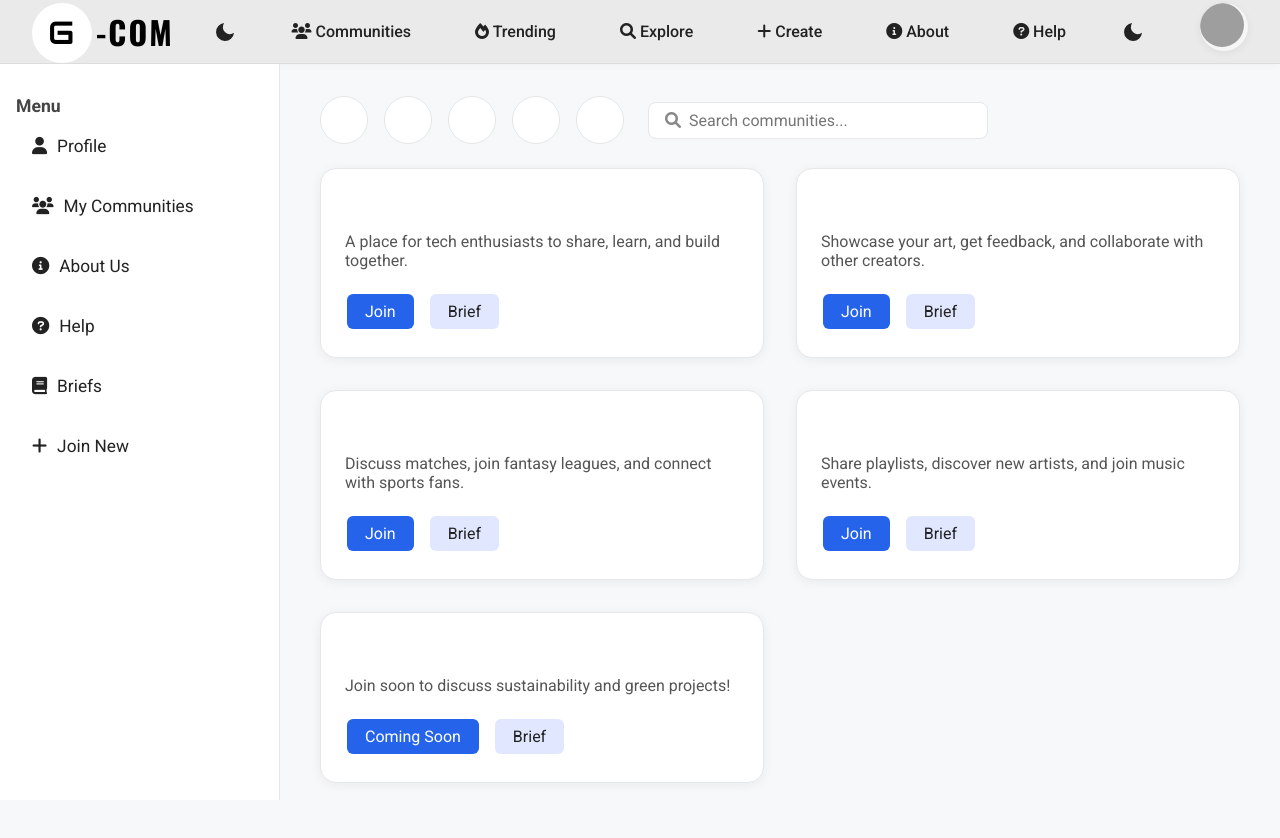
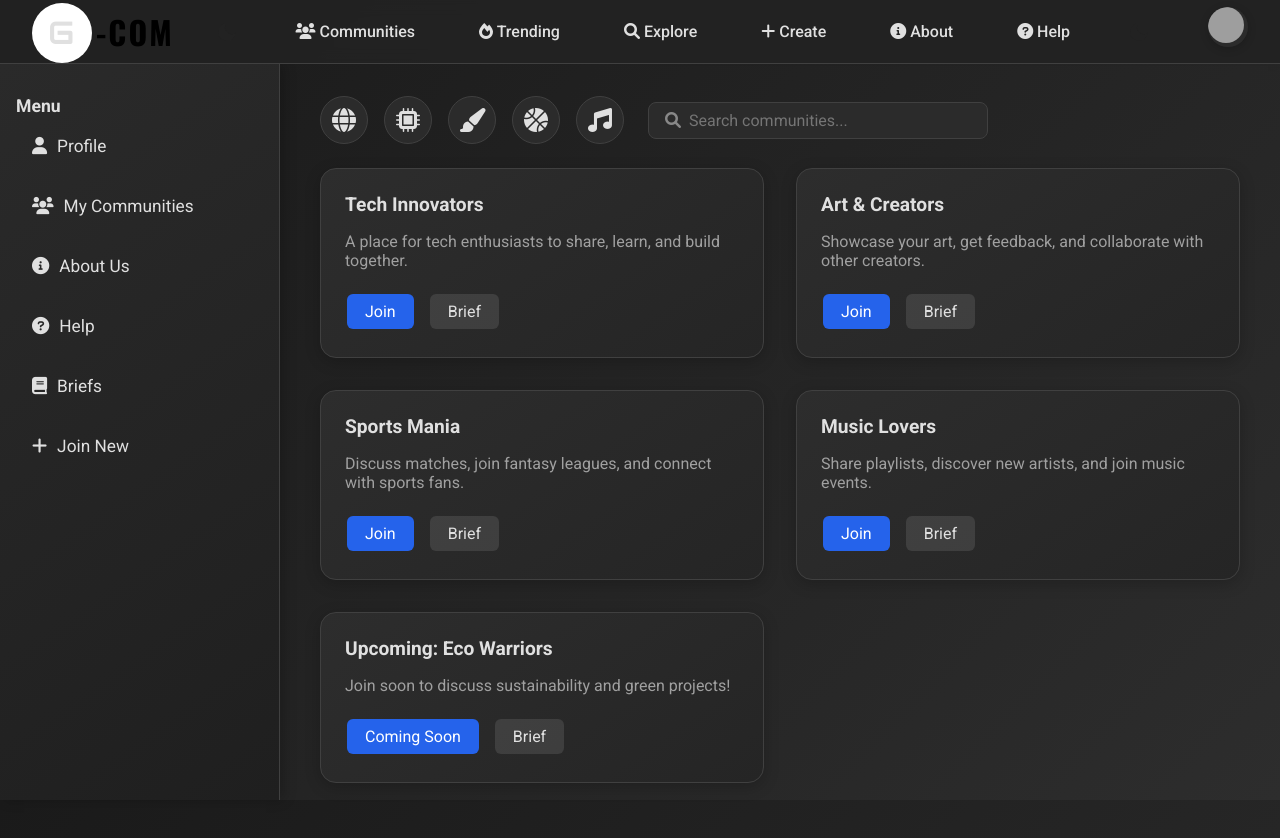
Before and after one commit to shwetnawale/gcom, a plain HTML site: page gcomm/home.html in a window 1280 px wide. Drawn offline with nearby package versions, Linux system fonts and the light colour scheme; grey boxes are pictures that could not be loaded.

Commit message:
Refactor home page layout and styles for improved aesthetics and usability

```diff
--- a/gcomm/home.html
+++ b/gcomm/home.html
@@ -15,16 +15,18 @@
         body {
             margin: 0;
             font-family: 'Roboto', Arial, sans-serif;
-            background: #f7f8fa;
+            background: linear-gradient(135deg, #1a1a1a 0%, #2d2d2d 100%);
+            color: #e0e0e0;
         }
         .navbar {
             display: flex;
             align-items: center;
             justify-content: space-between;
-            background: #eaeaea;
+            background: rgba(35, 35, 35, 0.9);
             padding: 0 32px;
             height: 64px;
-            border-bottom: 1px solid #ddd;
+            border-bottom: 1px solid #404040;
+            backdrop-filter: blur(8px);
         }
         .logo {
             display: flex;
@@ -34,11 +36,13 @@
             font-family: 'Audiowide', cursive;
             font-size: 2rem;
             margin-right: 4px;
+            color: #e0e0e0;
         }
         .brand {
             font-family: 'Oswald', sans-serif;
             font-size: 1.3rem;
             font-weight: 700;
+            color: #e0e0e0;
         }
         .menu-bar {
             display: flex;
@@ -47,15 +51,15 @@
         }
         .menu-bar a {
             text-decoration: none;
-            color: #222;
+            color: #e0e0e0;
             font-weight: 500;
             font-size: 1rem;
             padding: 8px 16px;
             border-radius: 6px;
-            transition: background 0.2s;
+            transition: all 0.2s;
         }
         .menu-bar a:hover {
-            background: #dbeafe;
+            background: rgba(255, 255, 255, 0.1);
         }
         .profile {
             display: flex;
@@ -65,9 +69,10 @@
             width: 40px;
             border-radius: 50%;
             overflow: hidden;
-            background: #f6f6f6;
-            box-shadow: 0 2px 8px rgba(0,0,0,0.06);
+            background: rgba(45, 45, 45, 0.9);
+            box-shadow: 0 2px 8px rgba(0,0,0,0.2);
             margin-left: 16px;
+            backdrop-filter: blur(4px);
         }
         .profile-img {
             width: 36px;
@@ -88,12 +93,13 @@
         }
         .sidebar {
             width: 280px;
-            background: #fff;
-            border-right: 1px solid #e5e7eb;
+            background: linear-gradient(145deg, #2a2a2a 0%, #1f1f1f 100%);
+            border-right: 1px solid #404040;
             padding: 32px 16px;
             display: flex;
             flex-direction: column;
             gap: 24px;
+            box-shadow: 4px 0 12px rgba(0,0,0,0.2);
         }
         .sidebar .sidebar-menu {
             display: flex;
@@ -105,20 +111,20 @@
             align-items: center;
             gap: 10px;
             text-decoration: none;
-            color: #222;
+            color: #e0e0e0;
             font-size: 1.08rem;
             padding: 12px 16px;
             border-radius: 8px;
-            transition: background 0.2s;
+            transition: all 0.2s;
         }
         .sidebar .sidebar-menu a:hover {
-            background: #e0e7ff;
+            background: rgba(255, 255, 255, 0.1);
         }
         .sidebar .sidebar-title {
             font-size: 1.1rem;
             font-weight: 700;
             margin-bottom: 8px;
-            color: #444;
+            color: #e0e0e0;
         }
         .main-content {
             flex: 1;
@@ -136,8 +142,8 @@
             gap: 16px;
         }
         .community-tab {
-            background: #fff;
-            border: 1px solid #e5e7eb;
+            background: rgba(45, 45, 45, 0.9);
+            border: 1px solid #404040;
             border-radius: 50%;
             width: 48px;
             height: 48px;
@@ -146,20 +152,22 @@
             justify-content: center;
             font-size: 1.5rem;
             cursor: pointer;
-            transition: box-shadow 0.2s;
+            transition: all 0.2s;
+            color: #e0e0e0;
         }
         .community-tab:hover {
-            box-shadow: 0 2px 8px #dbeafe;
+            background: rgba(60, 60, 60, 0.9);
         }
         .search-bar {
             flex: 1;
             max-width: 340px;
             display: flex;
             align-items: center;
-            background: #fff;
+            background: rgba(45, 45, 45, 0.9);
             border-radius: 8px;
-            border: 1px solid #e5e7eb;
+            border: 1px solid #404040;
             padding: 8px 16px;
+            backdrop-filter: blur(4px);
         }
         .search-bar input {
             border: none;
@@ -167,6 +175,8 @@
             font-size: 1rem;
             flex: 1;
             background: transparent;
+            color: #e0e0e0;
+            caret-color: #007bff;
         }
         .search-bar i {
             color: #888;
@@ -178,23 +188,29 @@
             gap: 32px;
         }
         .community-card {
-            background: #fff;
+            background: linear-gradient(145deg, #2d2d2d 0%, #252525 100%);
             border-radius: 16px;
-            box-shadow: 0 2px 12px rgba(0,0,0,0.06);
+            box-shadow: 0 4px 16px rgba(0,0,0,0.2);
             padding: 24px;
             display: flex;
             flex-direction: column;
             gap: 12px;
-            border: 1px solid #e5e7eb;
+            border: 1px solid #404040;
+            transition: transform 0.2s, box-shadow 0.2s;
+        }
+        .community-card:hover {
+            transform: translateY(-2px);
+            box-shadow: 0 6px 20px rgba(0,0,0,0.3);
         }
         .community-card .community-title {
             font-size: 1.2rem;
             font-weight: 700;
             margin-bottom: 4px;
+            color: #e0e0e0;
         }
         .community-card .community-desc {
             font-size: 1rem;
-            color: #555;
+            color: #a0a0a0;
         }
         .community-card .community-actions {
             margin-top: 8px;
@@ -215,8 +231,8 @@
             background: #1e40af;
         }
         .community-card .brief-btn {
-            background: #e0e7ff;
-            color: #222;
+            background: rgba(255, 255, 255, 0.1);
+            color: #e0e0e0;
             border: none;
             border-radius: 6px;
             padding: 8px 18px;
@@ -225,9 +241,8 @@
             transition: background 0.2s;
         }
         .community-card .brief-btn:hover {
-            background: #c7d2fe;
+            background: rgba(255, 255, 255, 0.2);
         }
-        /* Responsive */
         @media (max-width: 900px) {
             .container {
                 flex-direction: column;
@@ -235,7 +250,7 @@
             .sidebar {
                 width: 100%;
                 border-right: none;
-                border-bottom: 1px solid #e5e7eb;
+                border-bottom: 1px solid #404040;
                 flex-direction: row;
                 gap: 0;
                 padding: 16px 8px;
@@ -244,71 +259,31 @@
                 padding: 16px 8px;
             }
         }
-        .profile {
-            display: flex;
-            align-items: center;
-            justify-content: center;
-            height: 48px;
-            width: 48px;
-            border-radius: 50%;
-            overflow: hidden;
-            background: #f6f6f6;
-            box-shadow: 0 2px 8px rgba(0,0,0,0.06);
-            margin-left: 16px;
-        }
-
-        .profile-img {
-            width: 44px;
-            height: 44px;
-            object-fit: cover;
-            border-radius: 50%;
-            border: none;
-            display: block;
-            transition: box-shadow 0.2s;
-        }
-
-        .profile-img:hover {
-            box-shadow: 0 0 0 2px #007bff;
-        }
-        /* Overlay for account settings */
         .account-settings-overlay {
             display: none;
             position: fixed;
             inset: 0;
             z-index: 2000;
-            background: rgba(0,0,0,0.4);
-            backdrop-filter: blur(6px);
-            -webkit-backdrop-filter: blur(6px);
+            background: rgba(0,0,0,0.6);
+            backdrop-filter: blur(8px);
+            -webkit-backdrop-filter: blur(8px);
             overflow: auto;
         }
         .account-settings-overlay.visible {
             display: block;
         }
         .account-settings-content {
-            background: #fff;
+            background: #2a2a2a;
             margin: 5%;
             border-radius: 16px;
-            /* max-width: 900px; */
             min-height: 80vh;
-            box-shadow: 0 8px 32px rgba(0,0,0,0.18);
+            box-shadow: 0 8px 32px rgba(0,0,0,0.3);
             position: relative;
             padding: 0;
             display: flex;
             flex-direction: column;
             align-items: stretch;
         }
-        .account-settings-close {
-            position: absolute;
-            top: 18px;
-            right: 24px;
-            font-size: 2rem;
-            color: #333;
-            background: none;
-            border: none;
-            cursor: pointer;
-            z-index: 10;
-        }
-        /* Blur background when overlay is open */
         body.account-settings-open > *:not(.account-settings-overlay) {
             filter: blur(4px) grayscale(0.1);
             pointer-events: none;
```
